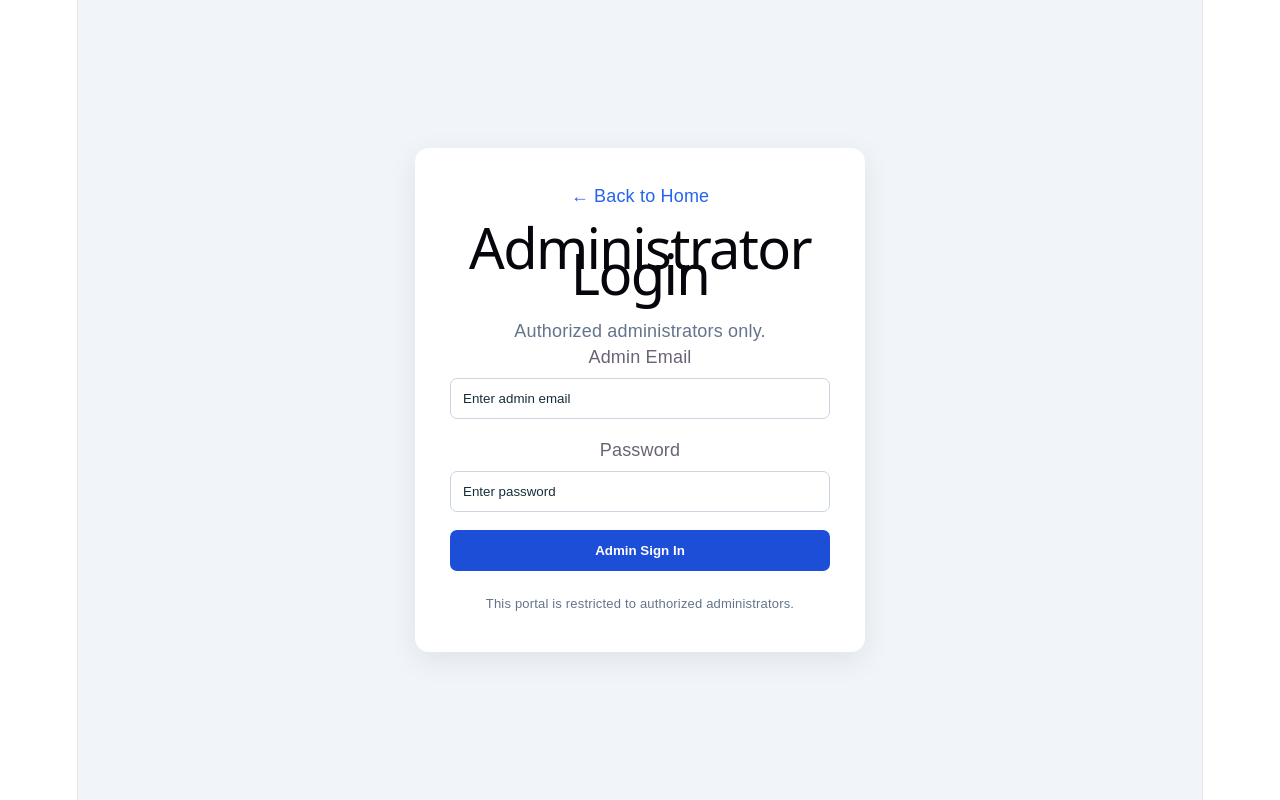
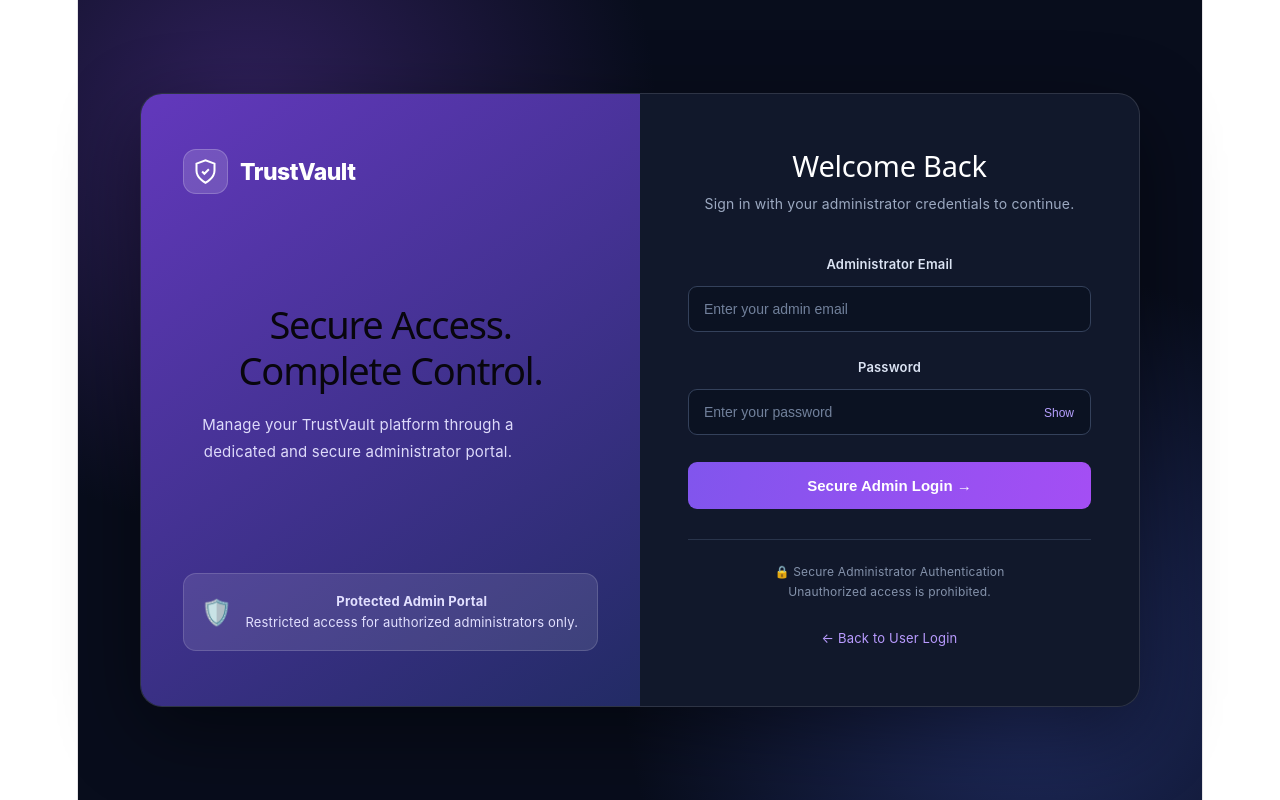
Before and after one commit to manishaa8221-web/trustvault, a React app in the folder frontend/: page /admin-login in a window 1280 px wide. Built offline with nearby package versions, Linux system fonts and the light colour scheme; no server answers; the HTML template or start-up script is replaced by a standard one.

Commit message:
Redesign separate admin login interface

```diff
--- a/frontend/src/pages/AdminLogin.jsx
+++ b/frontend/src/pages/AdminLogin.jsx
@@ -8,6 +8,7 @@ function AdminLogin() {
 
   const [email, setEmail] = useState("");
   const [password, setPassword] = useState("");
+  const [showPassword, setShowPassword] = useState(false);
   const [error, setError] = useState("");
   const [loading, setLoading] = useState(false);
 
@@ -15,7 +16,7 @@ function AdminLogin() {
     e.preventDefault();
     setError("");
 
-    if (!email || !password) {
+    if (!email.trim() || !password) {
       setError("Please enter your email and password.");
       return;
     }
@@ -23,16 +24,16 @@ function AdminLogin() {
     try {
       setLoading(true);
 
-      const response = await fetch(
-        `${API_BASE_URL}/auth/login`,
-        {
+      const response = await fetch(`${API_BASE_URL}/auth/login`, {
         method: "POST",
         headers: {
           "Content-Type": "application/json",
         },
-          body: JSON.stringify({ email, password }),
-        }
-      );
+        body: JSON.stringify({
+          email: email.trim(),
+          password,
+        }),
+      });
 
       const data = await response.json();
 
@@ -42,14 +43,14 @@ function AdminLogin() {
 
       const user = data.user || data.data?.user || data.data || data;
       const token = data.token || data.data?.token;
-      const role = user.role || data.role;
+      const role = user?.role || data.role;
 
       if (role !== "ADMIN") {
         throw new Error("Access denied. Admin account required.");
       }
 
       if (!token) {
-        throw new Error("Login succeeded but authentication token was not received.");
+        throw new Error("Authentication token was not received.");
       }
 
       localStorage.setItem("token", token);
@@ -64,98 +65,377 @@ function AdminLogin() {
   };
 
   return (
-    <div style={{
-      minHeight: "100vh",
-      display: "flex",
-      justifyContent: "center",
-      alignItems: "center",
-      background: "#f1f5f9",
-      fontFamily: "Arial, sans-serif"
-    }}>
-      <div style={{
-        width: "380px",
-        padding: "35px",
-        background: "white",
-        borderRadius: "14px",
-        boxShadow: "0 8px 30px rgba(0,0,0,0.08)"
-      }}>
-        <Link to="/" style={{ textDecoration: "none", color: "#2563eb" }}>
-          ← Back to Home
-        </Link>
+    <div className="admin-login-page">
+      <style>{`
+        * {
+          box-sizing: border-box;
+        }
 
-        <h1 style={{ marginTop: "25px" }}>Administrator Login</h1>
-        <p style={{ color: "#64748b" }}>
-          Authorized administrators only.
+        .admin-login-page {
+          min-height: 100vh;
+          display: flex;
+          align-items: center;
+          justify-content: center;
+          padding: 30px 18px;
+          background:
+            radial-gradient(circle at 15% 15%, #30205c 0%, transparent 35%),
+            radial-gradient(circle at 85% 85%, #202c61 0%, transparent 35%),
+            #080d1c;
+          font-family: Inter, Arial, sans-serif;
+          color: white;
+        }
+
+        .admin-container {
+          width: 100%;
+          max-width: 1000px;
+          min-height: 580px;
+          display: grid;
+          grid-template-columns: 1fr 1fr;
+          overflow: hidden;
+          border: 1px solid rgba(255,255,255,0.12);
+          border-radius: 22px;
+          background: #11182b;
+          box-shadow: 0 25px 80px rgba(0,0,0,0.45);
+        }
+
+        .admin-brand {
+          padding: 55px 42px;
+          display: flex;
+          flex-direction: column;
+          justify-content: space-between;
+          background:
+            linear-gradient(145deg, rgba(113,62,214,0.85), rgba(35,44,104,0.95));
+        }
+
+        .admin-logo {
+          display: flex;
+          align-items: center;
+          gap: 12px;
+          font-size: 23px;
+          font-weight: 800;
+          letter-spacing: -0.5px;
+        }
+
+        .admin-logo-icon {
+          width: 45px;
+          height: 45px;
+          display: flex;
+          align-items: center;
+          justify-content: center;
+          border-radius: 13px;
+          background: rgba(255,255,255,0.15);
+          border: 1px solid rgba(255,255,255,0.2);
+        }
+
+        .admin-brand-content {
+          margin-top: 45px;
+          margin-bottom: 45px;
+        }
+
+        .admin-brand-content h1 {
+          font-size: 38px;
+          line-height: 1.2;
+          margin: 0 0 18px;
+          letter-spacing: -1.2px;
+        }
+
+        .admin-brand-content p {
+          color: #dddafa;
+          font-size: 15px;
+          line-height: 1.8;
+          max-width: 350px;
+        }
+
+        .security-card {
+          display: flex;
+          align-items: center;
+          gap: 13px;
+          padding: 17px;
+          border-radius: 13px;
+          background: rgba(255,255,255,0.1);
+          border: 1px solid rgba(255,255,255,0.15);
+        }
+
+        .security-card span {
+          font-size: 13px;
+          color: #e2e0ff;
+          line-height: 1.6;
+        }
+
+        .admin-form-section {
+          display: flex;
+          flex-direction: column;
+          justify-content: center;
+          padding: 55px 48px;
+        }
+
+        .admin-form-section h2 {
+          font-size: 29px;
+          margin: 0 0 10px;
+          color: #ffffff;
+        }
+
+        .admin-subtitle {
+          color: #9ca9c1;
+          font-size: 14px;
+          line-height: 1.6;
+          margin-bottom: 35px;
+        }
+
+        .admin-form label {
+          display: block;
+          margin-bottom: 9px;
+          color: #dbe3f3;
+          font-size: 13px;
+          font-weight: 600;
+        }
+
+        .admin-input {
+          width: 100%;
+          padding: 14px 15px;
+          margin-bottom: 22px;
+          border: 1px solid #34415b;
+          border-radius: 9px;
+          background: #0b1222;
+          color: #ffffff !important;
+          -webkit-text-fill-color: #ffffff !important;
+          caret-color: white;
+          font-size: 14px;
+          outline: none;
+        }
+
+        .admin-input::placeholder {
+          color: #71809b;
+          -webkit-text-fill-color: #71809b;
+        }
+
+        .admin-input:focus {
+          border-color: #9b75ff;
+          box-shadow: 0 0 0 3px rgba(155,117,255,0.13);
+        }
+
+        .password-wrapper {
+          position: relative;
+        }
+
+        .password-wrapper .admin-input {
+          padding-right: 75px;
+        }
+
+        .password-toggle {
+          position: absolute;
+          right: 12px;
+          top: 12px;
+          padding: 5px;
+          background: transparent;
+          border: none;
+          color: #b6a0ff;
+          cursor: pointer;
+          font-size: 12px;
+        }
+
+        .admin-submit {
+          width: 100%;
+          padding: 15px;
+          margin-top: 5px;
+          border: none;
+          border-radius: 9px;
+          background: linear-gradient(100deg, #8155ed, #a44ef4);
+          color: white;
+          font-size: 15px;
+          font-weight: 700;
+          cursor: pointer;
+          transition: 0.2s;
+        }
+
+        .admin-submit:hover:not(:disabled) {
+          transform: translateY(-2px);
+          box-shadow: 0 8px 25px rgba(139,83,240,0.3);
+        }
+
+        .admin-submit:disabled {
+          opacity: 0.65;
+          cursor: not-allowed;
+        }
+
+        .admin-error {
+          padding: 12px;
+          margin: 0 0 18px;
+          border: 1px solid #a83d58;
+          border-radius: 8px;
+          background: rgba(168,61,88,0.13);
+          color: #ff9eae;
+          font-size: 13px;
+          line-height: 1.5;
+        }
+
+        .admin-footer {
+          margin-top: 30px;
+          padding-top: 22px;
+          border-top: 1px solid #29344b;
+          text-align: center;
+          color: #8492ab;
+          font-size: 12px;
+          line-height: 1.7;
+        }
+
+        .admin-back-link {
+          display: inline-block;
+          margin-top: 22px;
+          color: #b99bff;
+          text-decoration: none;
+          font-size: 13px;
+        }
+
+        .admin-back-link:hover {
+          color: white;
+        }
+
+        @media (max-width: 700px) {
+          .admin-container {
+            grid-template-columns: 1fr;
+            max-width: 440px;
+          }
+
+          .admin-brand {
+            padding: 30px;
+          }
+
+          .admin-brand-content {
+            margin: 35px 0 10px;
+          }
+
+          .admin-brand-content h1 {
+            font-size: 28px;
+          }
+
+          .security-card {
+            display: none;
+          }
+
+          .admin-form-section {
+            padding: 35px 28px;
+          }
+        }
+      `}</style>
+
+      <div className="admin-container">
+
+        {/* LEFT BRANDING SECTION */}
+        <div className="admin-brand">
+          <div className="admin-logo">
+            <div className="admin-logo-icon">
+              <svg
+                width="27"
+                height="27"
+                viewBox="0 0 24 24"
+                fill="none"
+                stroke="white"
+                strokeWidth="1.8"
+              >
+                <path d="M12 22s8-4 8-11V5l-8-3-8 3v6c0 7 8 11 8 11z" />
+                <path d="m9 12 2 2 4-4" />
+              </svg>
+            </div>
+            TrustVault
+          </div>
+
+          <div className="admin-brand-content">
+            <h1>
+              Secure Access.
+              <br />
+              Complete Control.
+            </h1>
+
+            <p>
+              Manage your TrustVault platform through a
+              dedicated and secure administrator portal.
+            </p>
+          </div>
+
+          <div className="security-card">
+            <span style={{ fontSize: "25px" }}>🛡️</span>
+            <span>
+              <strong>Protected Admin Portal</strong>
+              <br />
+              Restricted access for authorized administrators only.
+            </span>
+          </div>
+        </div>
+
+        {/* RIGHT LOGIN SECTION */}
+        <div className="admin-form-section">
+          <h2>Welcome Back</h2>
+
+          <p className="admin-subtitle">
+            Sign in with your administrator credentials to continue.
           </p>
 
-        <form onSubmit={handleLogin}>
-          <label>Admin Email</label>
+          <form className="admin-form" onSubmit={handleLogin}>
+            <label htmlFor="admin-email">Administrator Email</label>
+
             <input
+              id="admin-email"
+              className="admin-input"
               type="email"
               value={email}
               onChange={(e) => setEmail(e.target.value)}
-            placeholder="Enter admin email"
+              placeholder="Enter your admin email"
+              autoComplete="username"
               required
-            style={inputStyle}
             />
 
-          <label>Password</label>
+            <label htmlFor="admin-password">Password</label>
+
+            <div className="password-wrapper">
               <input
-            type="password"
+                id="admin-password"
+                className="admin-input"
+                type={showPassword ? "text" : "password"}
                 value={password}
                 onChange={(e) => setPassword(e.target.value)}
-            placeholder="Enter password"
+                placeholder="Enter your password"
+                autoComplete="current-password"
                 required
-            style={inputStyle}
               />
 
+              <button
+                type="button"
+                className="password-toggle"
+                onClick={() => setShowPassword(!showPassword)}
+              >
+                {showPassword ? "Hide" : "Show"}
+              </button>
+            </div>
+
             {error && (
-            <p style={{ color: "red", marginTop: "12px" }}>
+              <div className="admin-error" role="alert">
                 {error}
-            </p>
+              </div>
             )}
 
             <button
+              className="admin-submit"
               type="submit"
               disabled={loading}
-            style={buttonStyle}
             >
-            {loading ? "Signing In..." : "Admin Sign In"}
+              {loading ? "Authenticating..." : "Secure Admin Login →"}
             </button>
           </form>
 
-        <p style={{
-          marginTop: "20px",
-          textAlign: "center",
-          color: "#64748b",
-          fontSize: "13px"
-        }}>
-          This portal is restricted to authorized administrators.
-        </p>
+          <div className="admin-footer">
+            <div>🔒 Secure Administrator Authentication</div>
+            <div>Unauthorized access is prohibited.</div>
+          </div>
+
+          <Link to="/user-login" className="admin-back-link">
+            ← Back to User Login
+          </Link>
+        </div>
+
       </div>
     </div>
   );
 }
 
-const inputStyle = {
-  width: "100%",
-  padding: "12px",
-  marginTop: "8px",
-  marginBottom: "18px",
-  boxSizing: "border-box",
-  border: "1px solid #cbd5e1",
-  borderRadius: "7px"
-};
-
-const buttonStyle = {
-  width: "100%",
-  padding: "13px",
-  background: "#1d4ed8",
-  color: "white",
-  border: "none",
-  borderRadius: "7px",
-  cursor: "pointer",
-  fontWeight: "bold"
-};
-
 export default AdminLogin;
```
Lines whose indentation alone changed are shown as unchanged.
